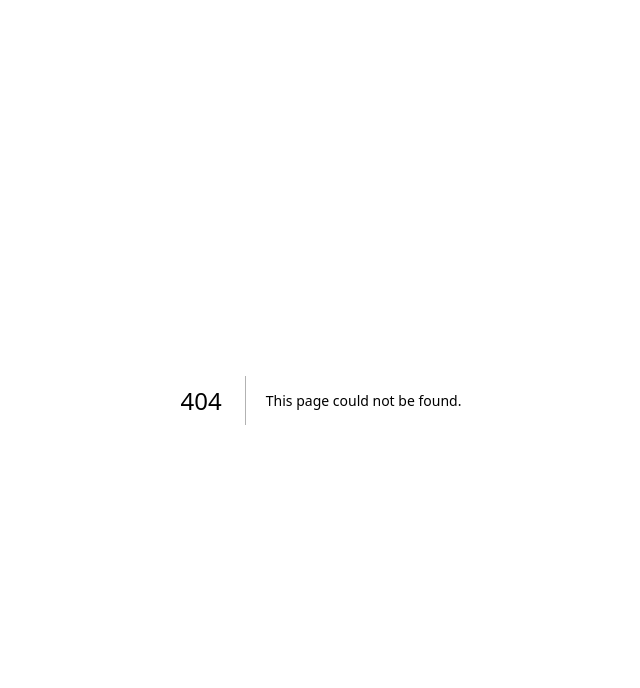
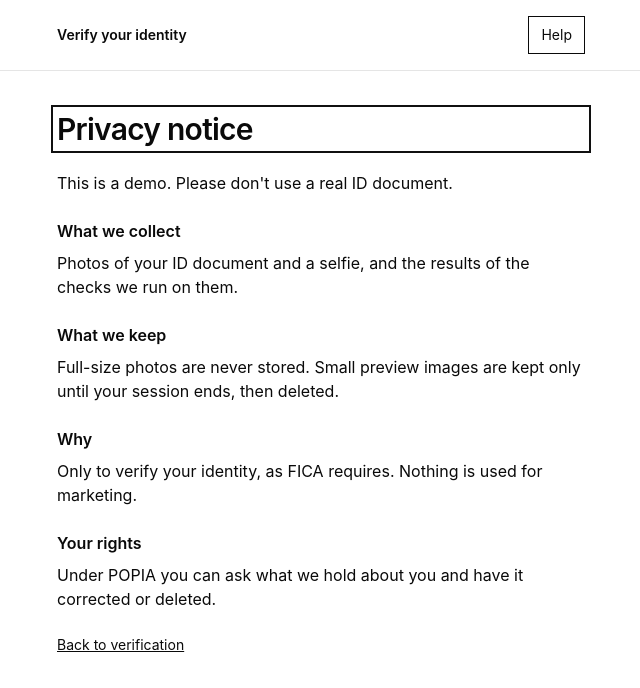
Before and after one commit to Karabo-Seipelo/Tsogo-KYC, a Next.js app: page /privacy in a window 1280 px wide. Before the commit this address had no page. Shown: the top 688 px of the page, without its empty margins (319-959 px from the left). Built offline with nearby package versions, Linux system fonts and the light colour scheme.

Commit message:
feat: implement /privacy page with content display and navigation link

```diff
--- a/specs/02-session-and-qr-handoff/spec.md
+++ b/specs/02-session-and-qr-handoff/spec.md
@@ -95,7 +95,7 @@ sequenceDiagram
 - [x] T-02.5 D2 device choice. "Use my phone" is pre-selected; choosing this computer continues. The QR screen is T-02.9 → R-02.2, AC-02.2 · verify: `pnpm test src/features/start` · files: `src/features/start/DeviceSelection.tsx`, `src/features/start/DeviceSelection.test.tsx`
 - [x] T-02.6 Help dialog → R-02.9, R-02.12, AC-02.9 · verify: `pnpm test src/features/help` · files: `src/features/help/HelpDialog.tsx`, `src/features/help/HelpDialog.test.tsx`
 - [x] T-02.7 Save & exit confirmation and the saved page → R-02.10, AC-02.10, AC-02.11 · verify: `pnpm test src/features/save-exit` · files: `src/features/save-exit/SaveExit.tsx`, `src/features/save-exit/SaveExit.test.tsx`
-- [ ] T-02.8 `/privacy` → R-02.11, AC-02.12 · verify: `pnpm test src/app/privacy` · files: `src/app/privacy/page.tsx`, `src/app/privacy/page.test.tsx`
+- [x] T-02.8 `/privacy` → R-02.11, AC-02.12 · verify: `pnpm test src/app/privacy` · files: `src/app/privacy/page.tsx`, `src/app/privacy/page.test.tsx`
 - [ ] T-02.9 (P3) Handoff issue and redeem, request-host helper, D3 and D3b, `/m/[handoffToken]`, heartbeat, and desktop polling → R-02.4 – R-02.8, AC-02.3 – AC-02.7, AC-07.4 · verify: `pnpm test src/features/handoff` · files: `src/app/api/handoff/[token]/route.ts`, `src/app/api/session/heartbeat/route.ts`, `src/app/api/session/handoff/route.ts`
 - [ ] T-02.10 `production` Docker `prodlike` handoff (PB-3) → AC-02.8
 - [ ] T-02.11 `production` Resume a saved session in the same browser (PB-5) → AC-02.15
--- /dev/null
+++ b/src/app/privacy/page.tsx
@@ -0,0 +1,52 @@
+"use client";
+
+import { useEffect, useRef } from "react";
+import Link from "next/link";
+import bundled from "../../../content/en-ZA.json";
+import { HelpProvider } from "@/features/help/HelpDialog";
+import { ContentProvider } from "@/lib/content/ContentProvider";
+import { contentSchema } from "@/lib/content/schema";
+import { useContent } from "@/lib/content/useContent";
+
+export default function Page() {
+  return (
+    <ContentProvider content={contentSchema.parse(bundled)}>
+      <HelpProvider>
+        <PrivacyNotice />
+      </HelpProvider>
+    </ContentProvider>
+  );
+}
+
+function PrivacyNotice() {
+  const { content, t } = useContent();
+  const heading = useRef<HTMLHeadingElement>(null);
+
+  useEffect(() => {
+    heading.current?.focus();
+  }, []);
+
+  return (
+    <main className="min-h-dvh bg-white text-neutral-950">
+      <div className="mx-auto flex w-full max-w-xl flex-col gap-6 px-6 py-10">
+        <h1
+          ref={heading}
+          tabIndex={-1}
+          className="text-3xl font-semibold tracking-tight focus-visible:outline-2 focus-visible:outline-offset-4"
+        >
+          {t("privacy.title")}
+        </h1>
+        <p className="text-base leading-6">{t("privacy.demo")}</p>
+        {content.privacy.sections.map((section) => (
+          <section key={section.heading} className="flex flex-col gap-2">
+            <h2 className="text-base font-semibold">{section.heading}</h2>
+            <p className="text-base leading-6">{section.body}</p>
+          </section>
+        ))}
+        <Link className="w-fit text-sm underline" href="/">
+          {t("privacy.back")}
+        </Link>
+      </div>
+    </main>
+  );
+}
```
Also changed, not shown: 1 other file (tests, documents, lock files or other folders).
